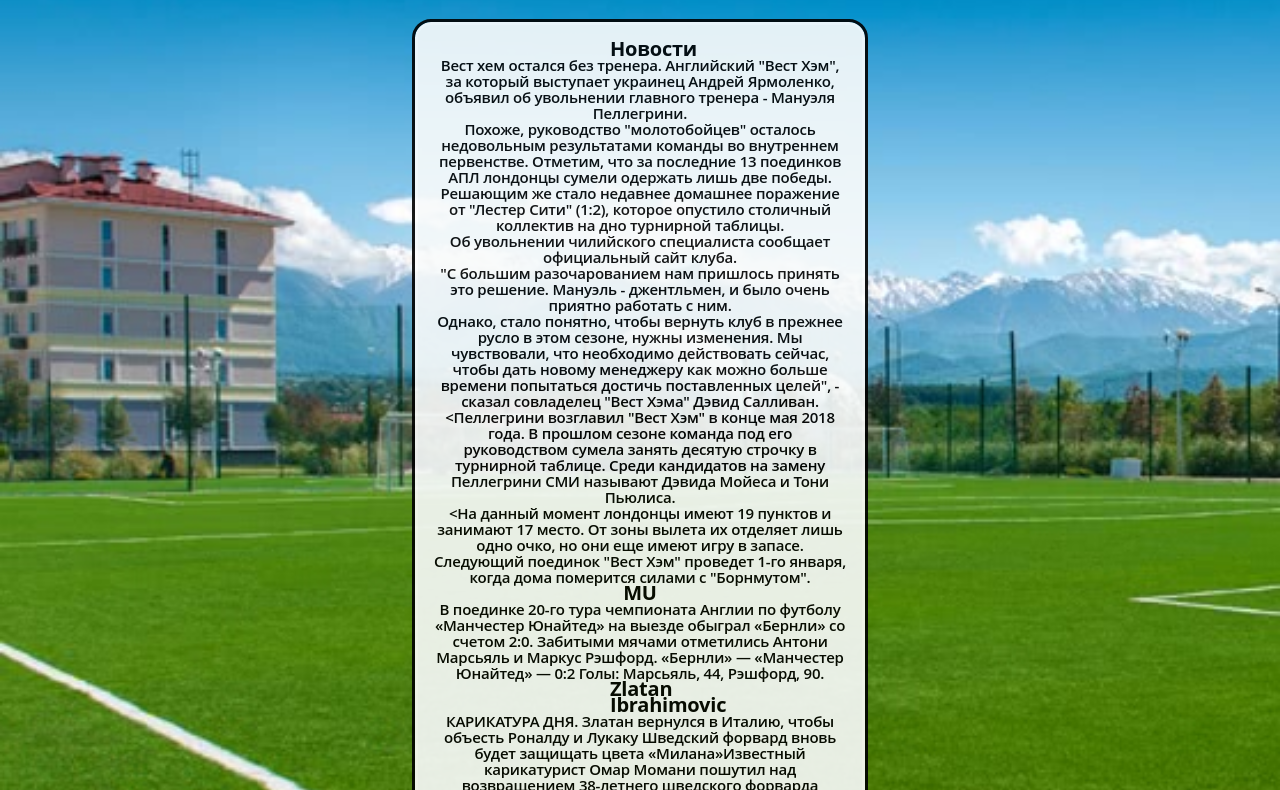
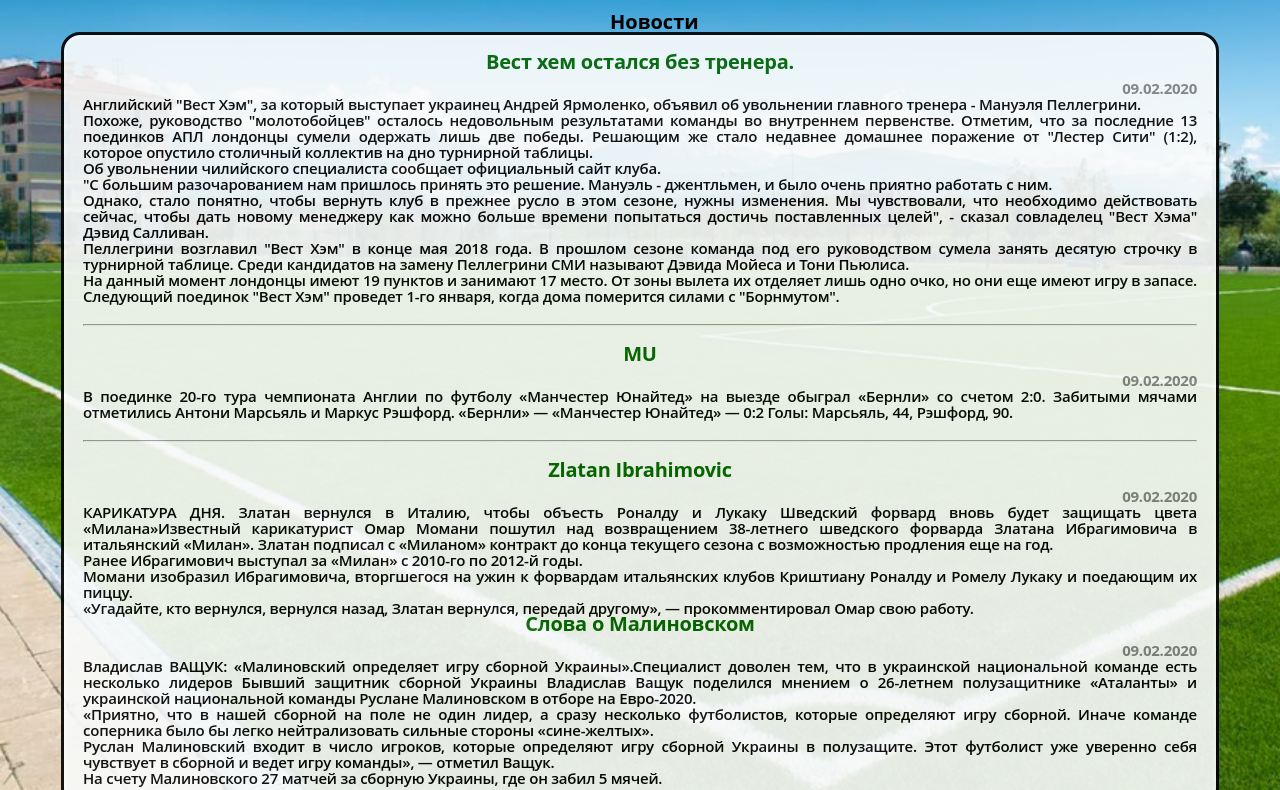
Before and after one commit to LLlaaaiiimmm/den, a plain HTML site: page second.html in a window 1280 px wide. Shown: the part 92-882 px from the top of the page. Drawn offline with Linux system fonts and the light colour scheme.

Commit message:
dgdg
gegerg

```diff
--- a/second.html
+++ b/second.html
@@ -1,13 +1,13 @@
---<!DOCTYPE html>
+<!DOCTYPE html>
 <html lang="ru">
 <head>
-	<meta charset="UTF-8">
+	<meta charset="UTF-8"/>
 	<title>Sports News.ru</title>
+	<link rel="stylesheet" href="style2.css">
+	<meta name="viewport" content="width=device-width,initial-sclale=1">
 </head>
 <body>
-	<link rel="stylesheet" href="style2.css">
-
-	<meta name="viewport" content="width=device-width,initial-sclale=1">
+	<script>alert("Ты перешел на веб-страницу(Футбол)")</script>
 	<div class="nav-wrapper">
 		<div class="logo">Sports News</div>
 		<nav class="topnav">
@@ -17,48 +17,59 @@
 			<a href="#" class="nav-link"></a>
 			<a href="#" class="nav-link"></a>
 			<a href="мой сайт/img/index.html"class="nav-link">Домой</a>
-
-<script>alert("Ты перешел на веб-страницу(Футбол)")</script>
 		</nav>
 	</div>
+	<h1>Новости</h1>
 	<div class="someClass">
-         <h1>Новости</h1>
-         <div><p>Вест хем остался без тренера.
-  Английский "Вест Хэм", за который выступает украинец Андрей Ярмоленко, объявил об увольнении главного тренера - Мануэля Пеллегрини.</p></div>
-  <div><p>Похоже, руководство "молотобойцев" осталось недовольным результатами команды во внутреннем первенстве. Отметим, что за последние 13 поединков АПЛ лондонцы сумели одержать лишь две победы. Решающим же стало недавнее домашнее поражение от "Лестер Сити" (1:2), которое опустило столичный коллектив на дно турнирной таблицы.</p></div>
-
-<div><p>Об увольнении чилийского специалиста сообщает официальный сайт клуба.</p></div>
-<div><p>"С большим разочарованием нам пришлось принять это решение. Мануэль - джентльмен, и было очень приятно работать с ним.</p></div>
-
-<div><p>Однако, стало понятно, чтобы вернуть клуб в прежнее русло в этом сезоне, нужны изменения. Мы чувствовали, что необходимо действовать сейчас, чтобы дать новому менеджеру как можно больше времени попытаться достичь поставленных целей", - сказал совладелец "Вест Хэма" Дэвид Салливан.</p></div>
-
-<div><p><Пеллегрини возглавил "Вест Хэм" в конце мая 2018 года. В прошлом сезоне команда под его руководством сумела занять десятую строчку в турнирной таблице. Среди кандидатов на замену Пеллегрини СМИ называют Дэвида Мойеса и Тони Пьюлиса.</p></div>
-
-<div><p><На данный момент лондонцы имеют 19 пунктов и занимают 17 место. От зоны вылета их отделяет лишь одно очко, но они еще имеют игру в запасе.
-Следующий поединок "Вест Хэм" проведет 1-го января, когда дома померится силами с "Борнмутом".</p></div>
-
-  <h1>MU</h1>
-
- <div><p>В поединке 20-го тура чемпионата Англии по футболу «Манчестер Юнайтед» на выезде обыграл «Бернли» со счетом 2:0. Забитыми мячами отметились Антони Марсьяль и Маркус Рэшфорд. «Бернли» — «Манчестер Юнайтед» — 0:2 Голы: Марсьяль, 44, Рэшфорд, 90.</p></div>
-
-<h1>Zlatan Ibrahimovic</h1>
-<div><p>КАРИКАТУРА ДНЯ. Златан вернулся в Италию, чтобы объесть Роналду и Лукаку
-Шведский форвард вновь будет защищать цвета «Милана»Известный карикатурист Омар Момани пошутил над возвращением 38-летнего шведского форварда Златана Ибрагимовича в итальянский «Милан». Златан подписал с «Миланом» контракт до конца текущего сезона с возможностью продления еще на год.</p></div>
-
-<div><p>Ранее Ибрагимович выступал за «Милан» с 2010-го по 2012-й годы.</p></div>
-
-<div><p>Момани изобразил Ибрагимовича, вторгшегося на ужин к форвардам итальянских клубов Криштиану Роналду и Ромелу Лукаку и поедающим их пиццу.</p></div>
-
-<div><p>«Угадайте, кто вернулся, вернулся назад, Златан вернулся, передай другому», — прокомментировал Омар свою работу.</p></div>
-
-<h1>Слова о Малиновском</h1>
-<div><p>Владислав ВАЩУК: «Малиновский определяет игру сборной Украины».Специалист доволен тем, что в украинской национальной команде есть несколько лидеров
-Бывший защитник сборной Украины Владислав Ващук поделился мнением о 26-летнем полузащитнике «Аталанты» и украинской национальной команды Руслане Малиновском в отборе на Евро-2020.</p></div>
-
-<div><p>«Приятно, что в нашей сборной на поле не один лидер, а сразу несколько футболистов, которые определяют игру сборной. Иначе команде соперника было бы легко нейтрализовать сильные стороны «сине-желтых».</p></div>
-
-<div><p>Руслан Малиновский входит в число игроков, которые определяют игру сборной Украины в полузащите. Этот футболист уже уверенно себя чувствует в сборной и ведет игру команды», — отметил Ващук.</p></div>
-
-<div><p>На счету Малиновского 27 матчей за сборную Украины, где он забил 5 мячей.</p></div>
+         <div>
+         	<h4>Вест хем остался без тренера.</h4>
+         	<h2 class="color-grey">09.02.2020</h2>
+         	<p>
+  				Английский "Вест Хэм", за который выступает украинец Андрей Ярмоленко, объявил об увольнении главного тренера - Мануэля Пеллегрини.
+  			</p>
+  			<p>
+  				Похоже, руководство "молотобойцев" осталось недовольным результатами команды во внутреннем первенстве. Отметим, что за последние 13 поединков АПЛ лондонцы сумели одержать лишь две победы. Решающим же стало недавнее домашнее поражение от "Лестер Сити" (1:2), которое опустило столичный коллектив на дно турнирной таблицы.
+  			</p>
+  			<p>Об увольнении чилийского специалиста сообщает официальный сайт клуба.</p>
+			<p>"С большим разочарованием нам пришлось принять это решение. Мануэль - джентльмен, и было очень приятно работать с ним.</p>
+			<p>Однако, стало понятно, чтобы вернуть клуб в прежнее русло в этом сезоне, нужны изменения. Мы чувствовали, что необходимо действовать сейчас, чтобы дать новому менеджеру как можно больше времени попытаться достичь поставленных целей", - сказал совладелец "Вест Хэма" Дэвид Салливан.</p>
+			<p>
+				Пеллегрини возглавил "Вест Хэм" в конце мая 2018 года. В прошлом сезоне команда под его руководством сумела занять десятую строчку в турнирной таблице. Среди кандидатов на замену Пеллегрини СМИ называют Дэвида Мойеса и Тони Пьюлиса.
+			</p>
+			<p>
+				На данный момент лондонцы имеют 19 пунктов и занимают 17 место. От зоны вылета их отделяет лишь одно очко, но они еще имеют игру в запасе.
+				Следующий поединок "Вест Хэм" проведет 1-го января, когда дома померится силами с "Борнмутом".
+			</p>
+			<hr/>
+			<h4>MU</h4>
+         	<h2 class="color-grey">09.02.2020</h2>
+         	<p>
+         		В поединке 20-го тура чемпионата Англии по футболу «Манчестер Юнайтед» на выезде обыграл «Бернли» со счетом 2:0. Забитыми мячами отметились Антони Марсьяль и Маркус Рэшфорд. «Бернли» — «Манчестер Юнайтед» — 0:2 Голы: Марсьяль, 44, Рэшфорд, 90.
+         	</p>
+         	<hr/>
+			<h4>Zlatan Ibrahimovic</h4>
+         	<h2 class="color-grey">09.02.2020</h2>
+			<p>
+				КАРИКАТУРА ДНЯ. Златан вернулся в Италию, чтобы объесть Роналду и Лукаку
+				Шведский форвард вновь будет защищать цвета «Милана»Известный карикатурист Омар Момани пошутил над возвращением 38-летнего шведского форварда Златана Ибрагимовича в итальянский «Милан». Златан подписал с «Миланом» контракт до конца текущего сезона с возможностью продления еще на год.
+			</p>
+			<p>Ранее Ибрагимович выступал за «Милан» с 2010-го по 2012-й годы.</p>
+			<p>
+				Момани изобразил Ибрагимовича, вторгшегося на ужин к форвардам итальянских клубов Криштиану Роналду и Ромелу Лукаку и поедающим их пиццу.
+			</p>
+			<p>«Угадайте, кто вернулся, вернулся назад, Златан вернулся, передай другому», — прокомментировал Омар свою работу.</p>
+			<h4>Слова о Малиновском</h4>
+         	<h2 class="color-grey">09.02.2020</h2>
+         	<p>
+				Владислав ВАЩУК: «Малиновский определяет игру сборной Украины».Специалист доволен тем, что в украинской национальной команде есть несколько лидеров
+				Бывший защитник сборной Украины Владислав Ващук поделился мнением о 26-летнем полузащитнике «Аталанты» и украинской национальной команды Руслане Малиновском в отборе на Евро-2020.
+			</p>
+			<p>
+				«Приятно, что в нашей сборной на поле не один лидер, а сразу несколько футболистов, которые определяют игру сборной. Иначе команде соперника было бы легко нейтрализовать сильные стороны «сине-желтых».
+			</p>
+			<p>
+				Руслан Малиновский входит в число игроков, которые определяют игру сборной Украины в полузащите. Этот футболист уже уверенно себя чувствует в сборной и ведет игру команды», — отметил Ващук.
+			</p>
+			<p>На счету Малиновского 27 матчей за сборную Украины, где он забил 5 мячей.</p>
 	</body>
 </html>
--- a/style2.css
+++ b/style2.css
@@ -153,7 +153,7 @@
 
 
 .someClass {
-text-align:center;
+	text-align:justify;
 	font-size: 15px;
 	padding: 16px;
 	border: 3px;
@@ -161,15 +161,29 @@
 	border-style: solid;
 	border-radius: white 23px;
 	outline: 3px solid black;
-width: 450px;
+	max-width: 1200px;
+	width: 90%;
 	background: #F9FBFB;
 	opacity: 0.9;
 	border-radius: 16px;
 	margin: auto;
 	line-height: 16px;
 	letter-spacing: -0.015em;
+}
 
+.someClass hr {
+	margin: 20px auto;
+}
 
+.someClass h4 {
+	font-size: 2rem;
+	color: darkgreen;
+	text-align: center;
+	margin-bottom: 10px;
+}
+
+.color-grey {
+	color: grey;
 }
 
 body {
--- a/style3.css
+++ b/style3.css
@@ -15,6 +15,37 @@
 	font-size: 10px;
 	font-family: 'Open Sans', sans-serif;
 	font-weight: 600;
+}
+
+body {
+	background-image: url(img/2_pole_sochi.jpg);
+	background-repeat: no-repeat;
+	background-size: cover;
+	background-attachment: fixed;
+}
+
+.someClass {
+	text-align:justify;
+	font-size: 15px;
+	padding: 16px;
+	border: 3px;
+	border-color: white;
+	border-style: solid;
+	border-radius: white 23px;
+	outline: 3px solid black;
+	max-width: 1200px;
+	width: 90%;
+	background: #F9FBFB;
+	opacity: 0.9;
+	border-radius: 16px;
+	margin: auto;
+	line-height: 16px;
+	letter-spacing: -0.015em;
+}
+
+.d-flex {
+	display: flex;
+
 }
 
 .nav-wrapper {
@@ -210,11 +241,12 @@
 	color: black;
 }
 
+/*20200208: уже есть определение этого класса на строке №20*/
 .nav-wrapper {
 	background-image:  url(img/legue-championov.jpg);
 	 background-repeat: no-repeat;
      background-size: 100% 100%;
-     width: 1500px;
+     width: 1500px;/*20200208: слишком много, максимум - 1200px*/
 
 }
 .departure_area td:first-child {
@@ -226,5 +258,4 @@
 }
 .m-auto {
 	margin:auto;
-	width: 910px;
 }
--- a/style4.css
+++ b/style4.css
@@ -17,6 +17,7 @@
 	font-weight: 600;
 }
 
+/*20200208: этот же код уже есть в style3.css. Возможно, есть смысл создать общий файл *.css и его подключить ко всем страницам. А те стили, которые отличаются - оставить в разных файлах*/
 .nav-wrapper {
 	height: 100px;
 	display: flex;
@@ -35,6 +36,7 @@
 	/*max-width: 1200px;
 	background-color: white;*/
 	align-items: center;
+	width: 35px;
 }
 
 .nav-link {
@@ -209,6 +211,7 @@
 	color: black;
 }
 
+/*20200208: этот же код уже есть в style3.css. Возможно, есть смысл создать общий файл *.css и его подключить ко всем страницам. А те стили, которые отличаются - оставить в разных файлах*/
 .nav-wrapper {
 	background-image:  url(img/00.jpg);
 	 background-repeat: no-repeat;
```
Also changed, not shown: index.html (+19 -18 lines), third.html (+3 -4 lines), img/West_Ham_United_FC_logo_2015.svg, 1 other file. Lines whose indentation alone changed are shown as unchanged.
